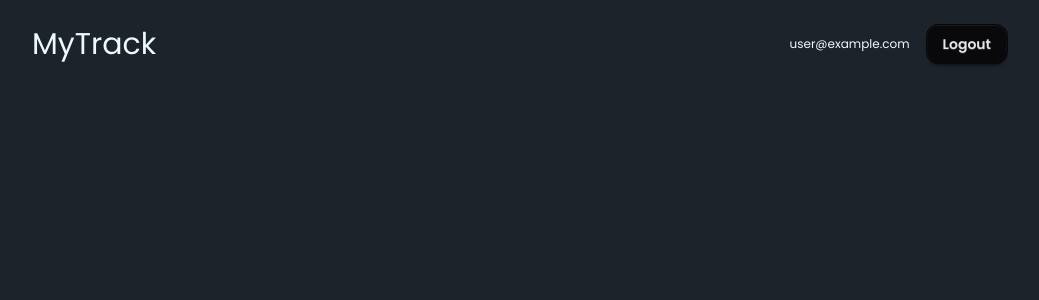
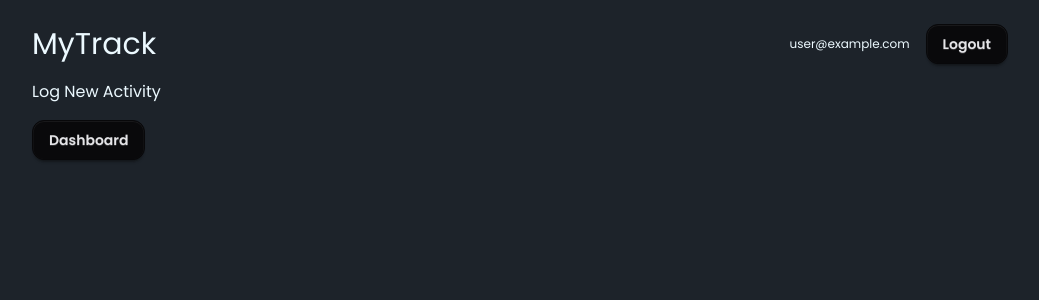
Before and after one commit to Doodlemax3000/vue-track, a Vue app: page /log-activity in a window 1280 px wide. Shown: the top 300 px of the page, without its empty margins (120-1159 px from the left). Built offline with nearby package versions, Linux system fonts and the light colour scheme; no server answers; sample sign-in values are in the browser's storage; the HTML template or start-up script is replaced by a standard one.

Commit message:
LogActivityView

```diff
--- a/src/router/index.ts
+++ b/src/router/index.ts
@@ -9,6 +9,12 @@ const routes = [
     path: '/dashboard',
     name: 'Dashboard',
     component: () => import('@/views/DashboardView.vue'),
+    meta: { requiresAuth: true },
+  },
+  {
+    path: '/log-activity',
+    name: 'LogActivity',
+    component: () => import('@/views/LogActivityView.vue'),
     meta: { requiresAuth: true },
   },
 ]
--- a/src/views/DashboardView.vue
+++ b/src/views/DashboardView.vue
@@ -34,9 +34,13 @@ const leadingEmptyDays = computed(() => {
 </script>
 
 <template>
-  <p>This is your personal dashboard.</p>
+  <div class="my-4 flex items-center gap-4">
+    <p>This is your personal dashboard.</p>
+  </div>
   <div class="mt-4 flex items-center gap-4">
-    <Button class="btn btn-neutral" onclick="log_activity_modal.showModal()">Log Activity</Button>
+    <RouterLink to="/log-activity">
+      <Button class="btn-neutral">Log Activity</Button>
+    </RouterLink>
   </div>
 
   <div class="grid grid-cols-7 gap-3 text-center text-xs text-zinc-500 mt-6">
--- /dev/null
+++ b/src/views/LogActivityView.vue
@@ -0,0 +1,20 @@
+<script setup lang="ts">
+import { onMounted, ref, computed } from 'vue'
+import { getCalendarDaysFromTodayNoGaps } from '@/services/dayService'
+import type { CalendarDay } from '@/services/dayService'
+import { useAuthStore } from '@/stores/auth'
+import Button from '@/components/ui/Button.vue'
+
+const authStore = useAuthStore()
+</script>
+
+<template>
+  <div class="my-4 flex items-center gap-4">
+    <p>Log New Activity</p>
+  </div>
+  <div>
+    <RouterLink to="/dashboard">
+      <Button class="btn-neutral">Dashboard</Button>
+    </RouterLink>
+  </div>
+</template>
```
